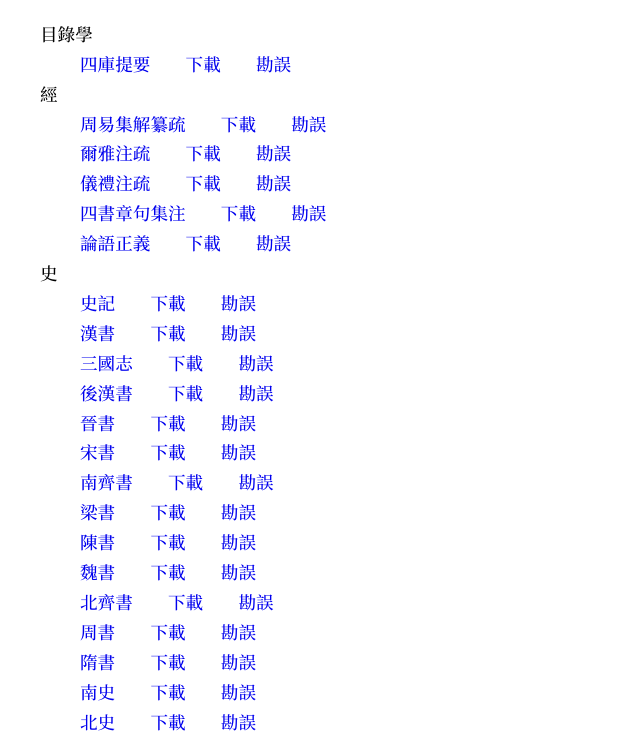
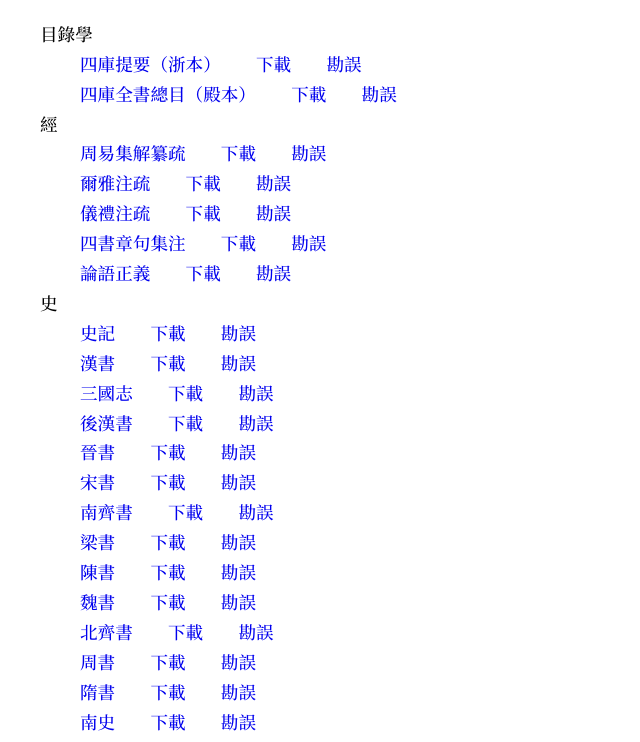
Before and after one commit to Ancient-China-Books/ancient-china-books.github.io, a plain HTML site: page index.html in a window 1280 px wide. Shown: the part 48-790 px from the top of the page, without its empty margins (0-640 px from the left). Drawn offline with Linux system fonts and the light colour scheme.

Commit message:
添加东里四库全书总目

```diff
--- a/index.html
+++ b/index.html
@@ -69,7 +69,10 @@
         <a>目錄學</a>
         <ul class="level2">
           <li>
-	    <a href="https://ancient-china-books.github.io/sikutiyao/">四庫提要</a>&emsp;&emsp;<a href="https://github.com/Ancient-China-Books/sikutiyao/releases">下載</a>&emsp;&emsp;<a href="https://github.com/Ancient-China-Books/sikutiyao/issues">勘誤</a>
+	    <a href="https://ancient-china-books.github.io/sikutiyao/">四庫提要（浙本）</a>&emsp;&emsp;<a href="https://github.com/Ancient-China-Books/sikutiyao/releases">下載</a>&emsp;&emsp;<a href="https://github.com/Ancient-China-Books/sikutiyao/issues">勘誤</a>
+          </li>
+          <li>
+	    <a href="https://ancient-china-books.github.io/sikuquanshuzongmu/">四庫全書總目（殿本）</a>&emsp;&emsp;<a href="https://github.com/Ancient-China-Books/sikuquanshuzongmu/releases">下載</a>&emsp;&emsp;<a href="https://github.com/Ancient-China-Books/sikuquanshuzongmu/issues">勘誤</a>
           </li>
         </ul>
       </li>
```
Also changed, not shown: Fonts/NotoSerifSC-Medium.otf.
